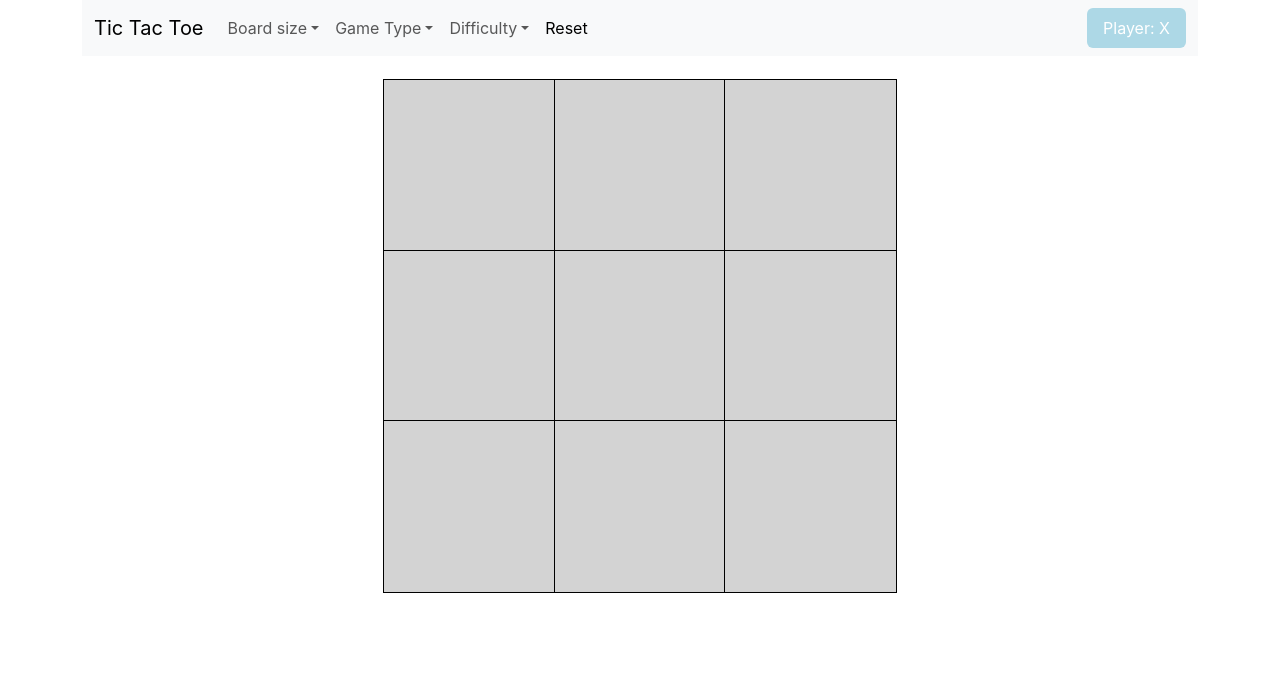
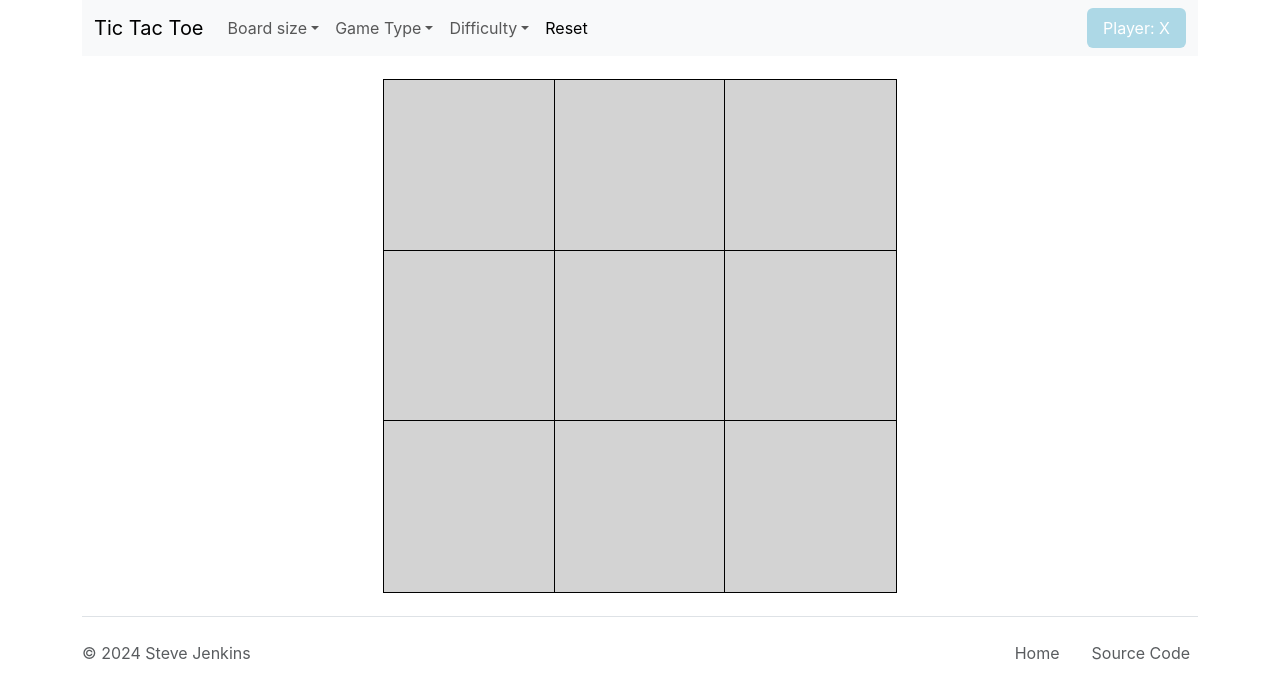
Before and after one commit to skysteve/tic-tac-toe, a React (Create React App) app: page / in a window 1280 px wide. Shown: the top 698 px of the page. Built offline with nearby package versions, Linux system fonts and the light colour scheme.

Commit message:
add footer

```diff
--- a/src/App.tsx
+++ b/src/App.tsx
@@ -20,6 +20,33 @@ export function App() {
 
         <br />
         <Board />
+
+        <footer className="d-flex flex-wrap justify-content-between align-items-center py-3 my-4 border-top">
+          <div className="col-md-4 d-flex align-items-center">
+            <span className="mb-3 mb-md-0 text-body-secondary">
+              © 2024 Steve Jenkins
+            </span>
+          </div>
+
+          <ul className="nav col-md-4 justify-content-end list-unstyled d-flex">
+            <li className="ms-3">
+              <a
+                href="https://www.skysteve.com/"
+                className="nav-link px-2 text-body-secondary"
+              >
+                Home
+              </a>
+            </li>
+            <li className="ms-3">
+              <a
+                href="https://github.com/skysteve/tic-tac-toe"
+                className="nav-link px-2 text-body-secondary"
+              >
+                Source Code
+              </a>
+            </li>
+          </ul>
+        </footer>
       </div>
     </GameContext.Provider>
   );
```
